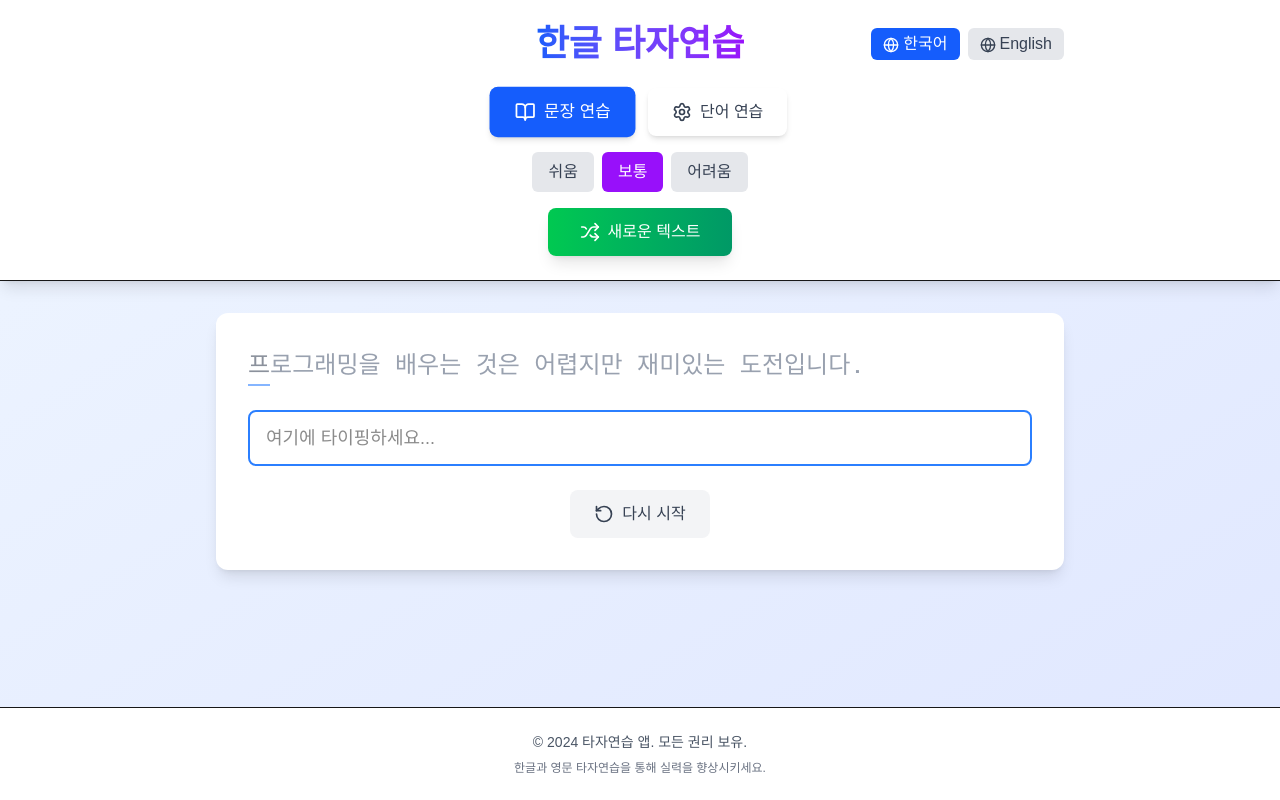
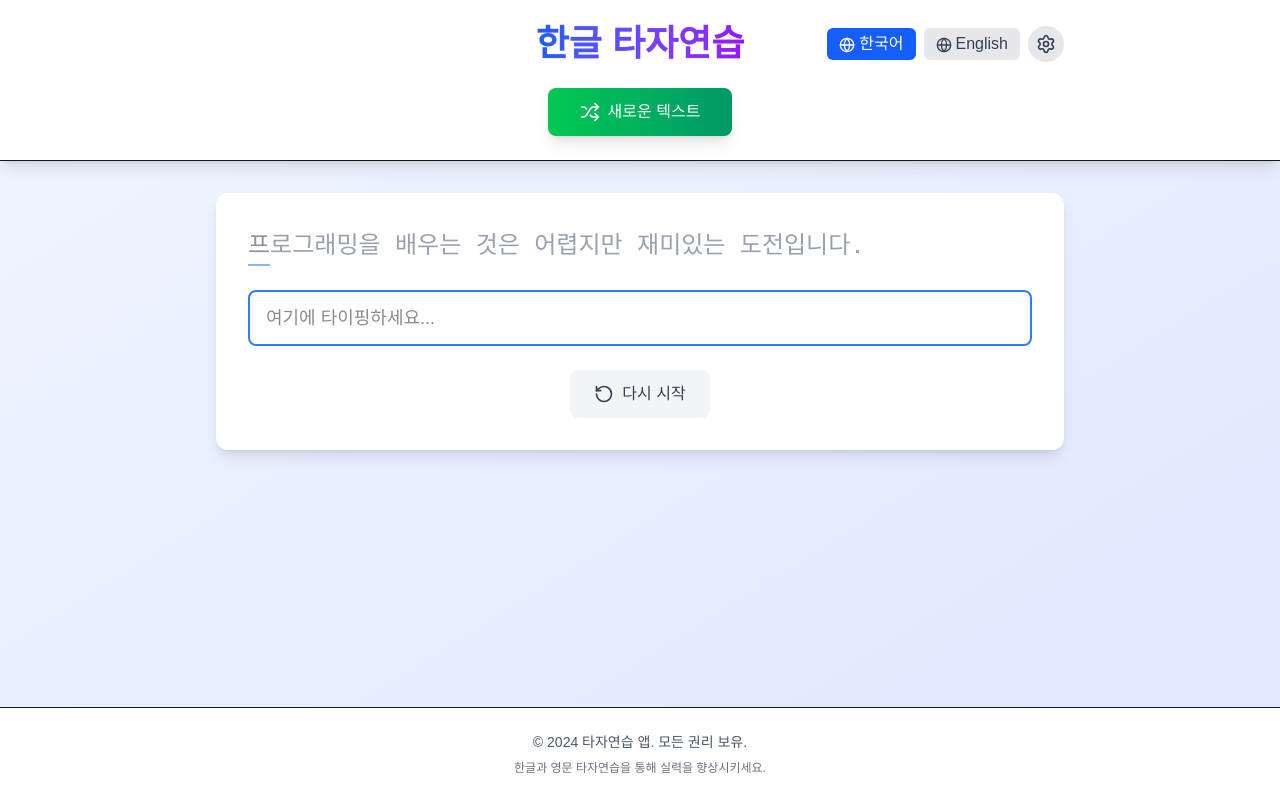
Before and after one commit to JYJE0N/wollu, a Next.js app: page / in a window 1280 px wide. Built offline with nearby package versions, Linux system fonts and the light colour scheme.

Commit message:
아 피곤하다

```diff
--- a/src/presentation/components/App.tsx
+++ b/src/presentation/components/App.tsx
@@ -1,9 +1,9 @@
 'use client';
 
-import { useState, useEffect } from 'react';
+import { useState, useEffect, useRef } from 'react';
 import { motion } from 'framer-motion';
 import { toast } from 'react-hot-toast';
-import { BookOpen, Shuffle, Settings, Globe } from 'lucide-react';
+import { BookOpen, Shuffle, Settings, Globe, ChevronDown, X } from 'lucide-react';
 import { ToastProvider } from '@/components/ToastProvider';
 import { TypingPracticeView } from './TypingPracticeView';
 import { getTextRepository } from '@/infrastructure/di/DIContainer';
@@ -15,9 +15,11 @@ export default function App() {
   const [difficulty, setDifficulty] = useState<'easy' | 'medium' | 'hard'>('medium');
   const [currentLanguage, setCurrentLanguage] = useState<Language>('ko');
   const [isInitialized, setIsInitialized] = useState(false);
+  const [isSettingsOpen, setIsSettingsOpen] = useState(false);
 
   const textRepository = getTextRepository();
   const availableLanguages = getAllLanguages();
+  const settingsRef = useRef<HTMLDivElement>(null);
 
   useEffect(() => {
     textRepository.setLanguage(currentLanguage);
@@ -27,6 +29,22 @@ export default function App() {
     setCurrentText(initialText);
     setIsInitialized(true);
   }, [currentLanguage]);
+
+  useEffect(() => {
+    function handleClickOutside(event: MouseEvent) {
+      if (settingsRef.current && !settingsRef.current.contains(event.target as Node)) {
+        setIsSettingsOpen(false);
+      }
+    }
+
+    if (isSettingsOpen) {
+      document.addEventListener('mousedown', handleClickOutside);
+    }
+
+    return () => {
+      document.removeEventListener('mousedown', handleClickOutside);
+    };
+  }, [isSettingsOpen]);
 
   const handleNewText = (showToast: boolean = true) => {
     const newText = practiceMode === 'sentence'
@@ -106,7 +124,7 @@ export default function App() {
                 {currentLanguage === 'ko' ? '한글 타자연습' : 'Typing Practice'}
               </motion.h1>
               <div className="flex-1 flex justify-end">
-                <motion.div className="flex space-x-2">
+                <motion.div className="flex space-x-2 items-center">
                   {availableLanguages.map((lang) => (
                     <button
                       key={lang.code}
@@ -121,59 +139,88 @@ export default function App() {
                       {lang.name}
                     </button>
                   ))}
-                </motion.div>
-              </div>
-            </motion.div>
 
-            <motion.div
-              className="flex justify-center space-x-4 mb-4"
-              initial={{ opacity: 0, x: -20 }}
-              animate={{ opacity: 1, x: 0 }}
-              transition={{ delay: 0.4 }}
-            >
+                  <div className="relative" ref={settingsRef}>
                     <motion.button
-                onClick={() => handleModeChange('sentence')}
-                className={`flex items-center px-6 py-3 rounded-lg transition-all shadow-md ${
-                  practiceMode === 'sentence'
-                    ? 'bg-blue-600 text-white scale-105'
-                    : 'bg-white text-gray-700 hover:bg-gray-50 hover:scale-105'
-                }`}
-                whileHover={{ scale: 1.05 }}
+                      onClick={() => setIsSettingsOpen(!isSettingsOpen)}
+                      className="p-2 rounded-full bg-gray-200 hover:bg-gray-300 transition-all"
+                      whileHover={{ scale: 1.1 }}
                       whileTap={{ scale: 0.95 }}
                     >
-                <BookOpen className="w-5 h-5 mr-2" />
+                      <Settings className="w-5 h-5 text-gray-700" />
+                    </motion.button>
+
+                    {isSettingsOpen && (
+                      <motion.div
+                        initial={{ opacity: 0, scale: 0.95, y: -10 }}
+                        animate={{ opacity: 1, scale: 1, y: 0 }}
+                        className="absolute right-0 top-12 bg-white rounded-lg shadow-lg border p-4 min-w-64 z-10"
+                      >
+                        <div className="flex justify-between items-center mb-3">
+                          <h3 className="font-semibold text-gray-800">
+                            {currentLanguage === 'ko' ? '설정' : 'Settings'}
+                          </h3>
+                          <button
+                            onClick={() => setIsSettingsOpen(false)}
+                            className="p-1 rounded hover:bg-gray-100"
+                          >
+                            <X className="w-4 h-4" />
+                          </button>
+                        </div>
+
+                        <div className="space-y-3">
+                          <div>
+                            <label className="block text-sm font-medium text-gray-700 mb-2">
+                              {currentLanguage === 'ko' ? '연습 모드' : 'Practice Mode'}
+                            </label>
+                            <div className="space-y-2">
+                              <button
+                                onClick={() => {
+                                  handleModeChange('sentence');
+                                  setIsSettingsOpen(false);
+                                }}
+                                className={`w-full flex items-center px-3 py-2 rounded-md text-left transition-all ${
+                                  practiceMode === 'sentence'
+                                    ? 'bg-blue-600 text-white'
+                                    : 'bg-gray-100 hover:bg-gray-200'
+                                }`}
+                              >
+                                <BookOpen className="w-4 h-4 mr-2" />
                                 {currentLanguage === 'ko' ? '문장 연습' : 'Sentence Practice'}
-              </motion.button>
-              <motion.button
-                onClick={() => handleModeChange('words')}
-                className={`flex items-center px-6 py-3 rounded-lg transition-all shadow-md ${
+                              </button>
+                              <button
+                                onClick={() => {
+                                  handleModeChange('words');
+                                  setIsSettingsOpen(false);
+                                }}
+                                className={`w-full flex items-center px-3 py-2 rounded-md text-left transition-all ${
                                   practiceMode === 'words'
-                    ? 'bg-blue-600 text-white scale-105'
-                    : 'bg-white text-gray-700 hover:bg-gray-50 hover:scale-105'
+                                    ? 'bg-blue-600 text-white'
+                                    : 'bg-gray-100 hover:bg-gray-200'
                                 }`}
-                whileHover={{ scale: 1.05 }}
-                whileTap={{ scale: 0.95 }}
                               >
-                <Settings className="w-5 h-5 mr-2" />
+                                <Settings className="w-4 h-4 mr-2" />
                                 {currentLanguage === 'ko' ? '단어 연습' : 'Word Practice'}
-              </motion.button>
-            </motion.div>
+                              </button>
+                            </div>
+                          </div>
 
                           {practiceMode === 'sentence' && (
-              <motion.div
-                className="flex justify-center space-x-2 mb-4"
-                initial={{ opacity: 0, y: 10 }}
-                animate={{ opacity: 1, y: 0 }}
-                transition={{ delay: 0.5 }}
-              >
+                            <div>
+                              <label className="block text-sm font-medium text-gray-700 mb-2">
+                                {currentLanguage === 'ko' ? '난이도' : 'Difficulty'}
+                              </label>
+                              <div className="space-y-1">
                                 {(['easy', 'medium', 'hard'] as const).map((level) => (
                                   <button
                                     key={level}
-                    onClick={() => handleDifficultyChange(level)}
-                    className={`px-4 py-2 rounded-md transition-all ${
+                                    onClick={() => {
+                                      handleDifficultyChange(level);
+                                    }}
+                                    className={`w-full px-3 py-1 rounded-md text-left transition-all text-sm ${
                                       difficulty === level
                                         ? 'bg-purple-600 text-white'
-                        : 'bg-gray-200 text-gray-700 hover:bg-gray-300'
+                                        : 'bg-gray-100 hover:bg-gray-200'
                                     }`}
                                   >
                                     {currentLanguage === 'ko'
@@ -182,8 +229,17 @@ export default function App() {
                                     }
                                   </button>
                                 ))}
+                              </div>
+                            </div>
+                          )}
+                        </div>
                       </motion.div>
                     )}
+                  </div>
+                </motion.div>
+              </div>
+            </motion.div>
+
 
             <motion.div
               className="text-center"
```
Also changed, not shown: .claude/settings.local.json, 1 other file (tests, documents, lock files or other folders). Lines whose indentation alone changed are shown as unchanged.
